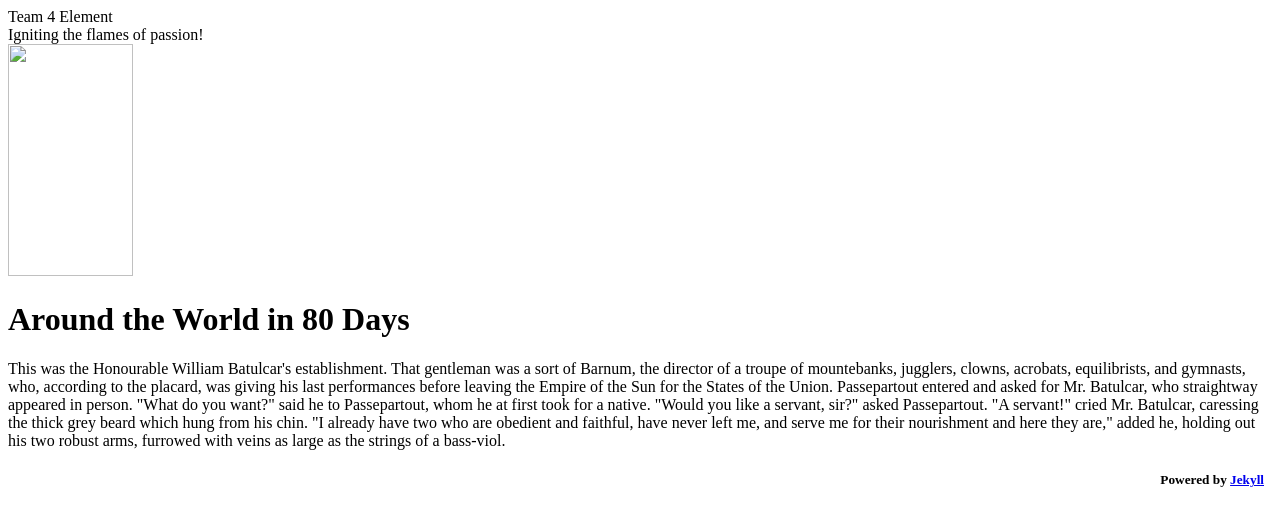
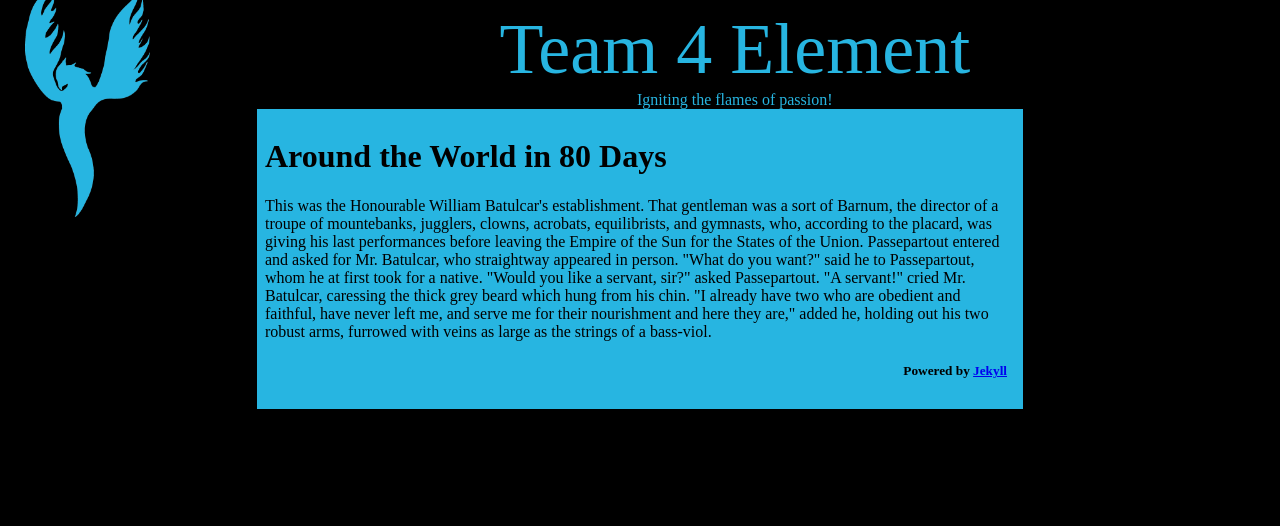
Before and after one commit to Apple101Review/team4history, a Jekyll site: the page built from _posts/2011-9-24-around-the-world-in-80-days.html, in a window 1280 px wide. Shown: the top 526 px of the page. Built offline with Jekyll 4.4.1, drawn with Linux system fonts in a browser that asks for light colours.

Commit message:
Fixes relative links (makes absolute)

```diff
--- a/_layouts/default.html
+++ b/_layouts/default.html
@@ -2,16 +2,15 @@
 <html>
 	<head>
 		<meta http-equiv="Content-Type" content="text/html; charset=utf-8">
-		<link rel="stylesheet" type="text/css" href="style.css"/>
+		<link rel="stylesheet" type="text/css" href="/style.css"/>
 		<title>{{ page.title }}</title>
 	</head>
 	<body>
-		<!-- 1600, 2971 -> 500, 928 -->
 		<div class="header">
 			<span class="title">Team 4 Element</span> <br/>
 			<span class="subtitle">Igniting the flames of passion!</span>
 		</div>
-		<img src="images/team 4 logo.gif" width=125 height=232 id="team4logo"/>
+		<img src="/images/team 4 logo.gif" width=125 height=232 id="team4logo"/>
 		<div class="wrapper">
 			<div class="content">
 				{{ content }}
```
